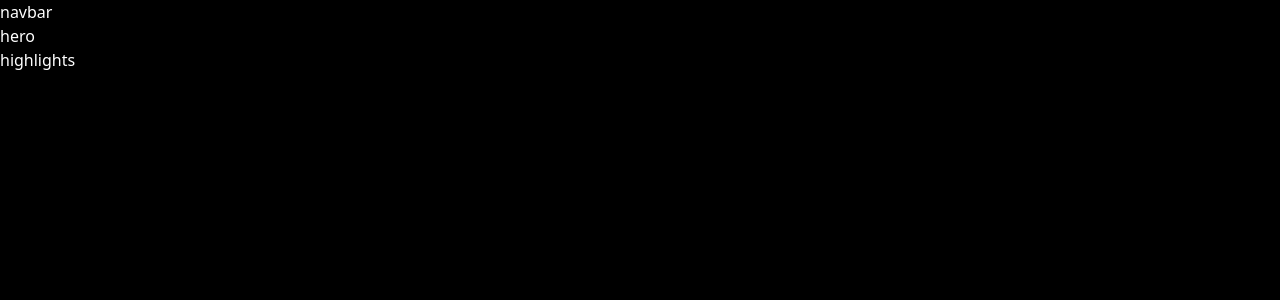
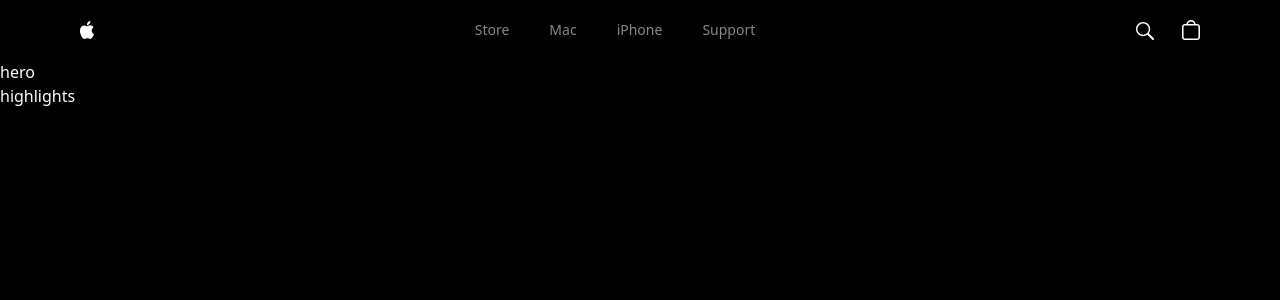
Before and after one commit to mcazarjr/apple_website, a React (Vite) app: page / in a window 1280 px wide. Shown: the top 300 px of the page. Built offline with nearby package versions, Linux system fonts and the light colour scheme.

Commit message:
chore: design navbar

```diff
--- a/src/components/Navbar.jsx
+++ b/src/components/Navbar.jsx
@@ -1,5 +1,42 @@
+import { appleImg, bagImg, searchImg } from "../utils";
+import { navLists } from "../constants";
 const Navbar = () => {
-  return <div>navbar</div>;
+  return (
+    <header className="w-full py-5 sm:px-10 px-5 flex justify-between items-center">
+      <nav className="flex w-full screen-max-width">
+        <img
+          src={appleImg}
+          alt="Apple"
+          width={14}
+          height={18}
+        />
+        <div className="flex flex-1 justify-center max-sm:hidden">
+          {navLists.map((nav) => (
+            <div
+              key={nav}
+              className="px-5 text-sm cursor-pointer text-gray hover:text-white transition-all"
+            >
+              {nav}
+            </div>
+          ))}
+        </div>
+        <div className="flex items-baseline gap-7 max-sm:justify-end max-sm:flex-1">
+          <img
+            src={searchImg}
+            alt="Search"
+            width={18}
+            height={18}
+          />
+          <img
+            src={bagImg}
+            alt="Bag"
+            width={18}
+            height={18}
+          />
+        </div>
+      </nav>
+    </header>
+  );
 };
 
 export default Navbar;
--- a/src/index.css
+++ b/src/index.css
@@ -22,7 +22,7 @@
   touch-action: none;
 }
 
-.scrim-max-width {
+.screen-max-width {
   margin-inline-start: auto;
   margin-inline-end: auto;
   position: relative;
```
